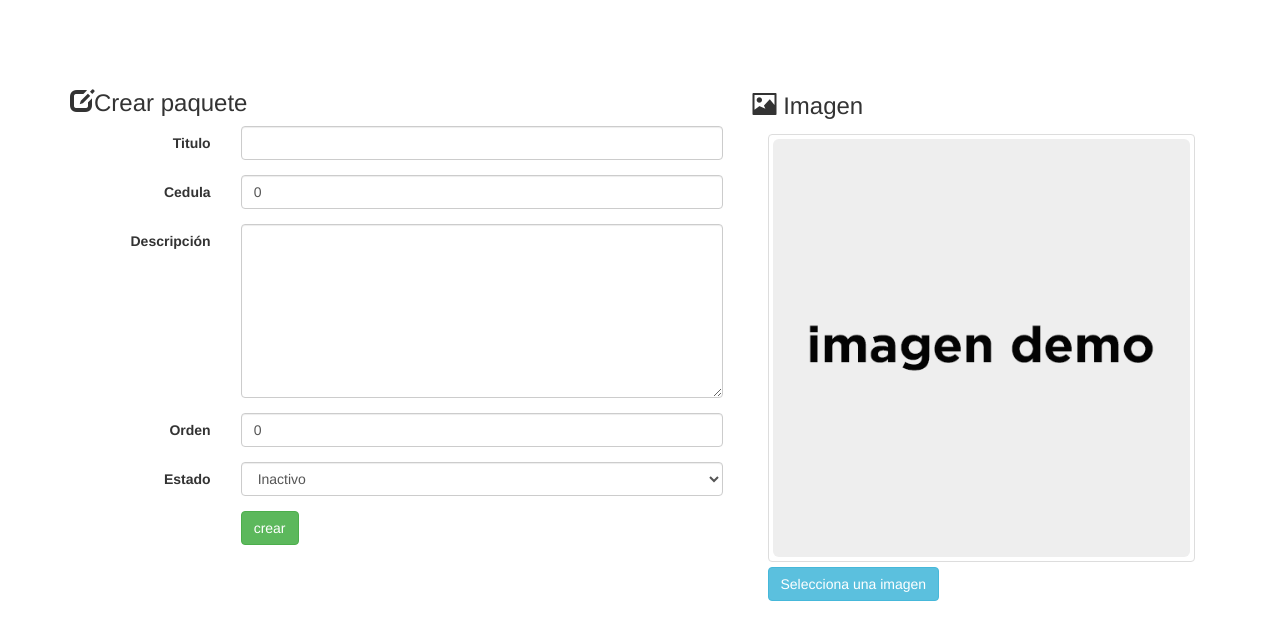
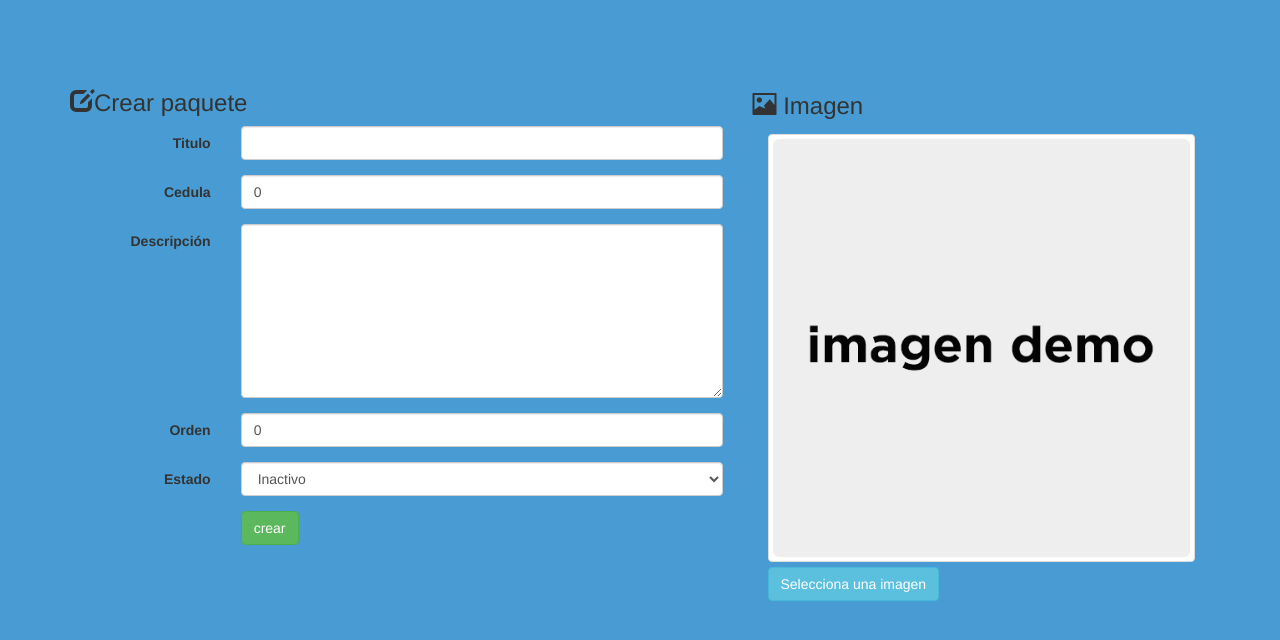
Before and after one commit to Anasofia2019/tourisday, a PHP site: page /touristday/anadirpaquete.php in a window 1280 px wide. Shown: the top 640 px of the page. Run offline with PHP 8.4, Linux system fonts and the light colour scheme; data comes from the database, SQL or seed files in the repository; some libraries are stand-ins or nearby versions.

Commit message:
color2
colores 2

```diff
--- a/anadirpaquete.php
+++ b/anadirpaquete.php
@@ -44,7 +44,7 @@ $active_banner="active";
     <link href="css/navbar-fixed-top.css" rel="stylesheet">
 	<link href="css/preview-image.css" rel="stylesheet">
   </head>
-  <body style="background:background:#489cd3">
+  <body style="background:#489cd3">
 
 
     <div class="container">
--- a/añadirpaquete.php
+++ b/añadirpaquete.php
@@ -44,7 +44,7 @@ $active_banner="active";
     <link href="css/navbar-fixed-top.css" rel="stylesheet">
 	<link href="css/preview-image.css" rel="stylesheet">
   </head>
-  <body style="background:background:#489cd3;" >
+  <body style="background:#489cd3" >
 
 
     <div class="container">
```
